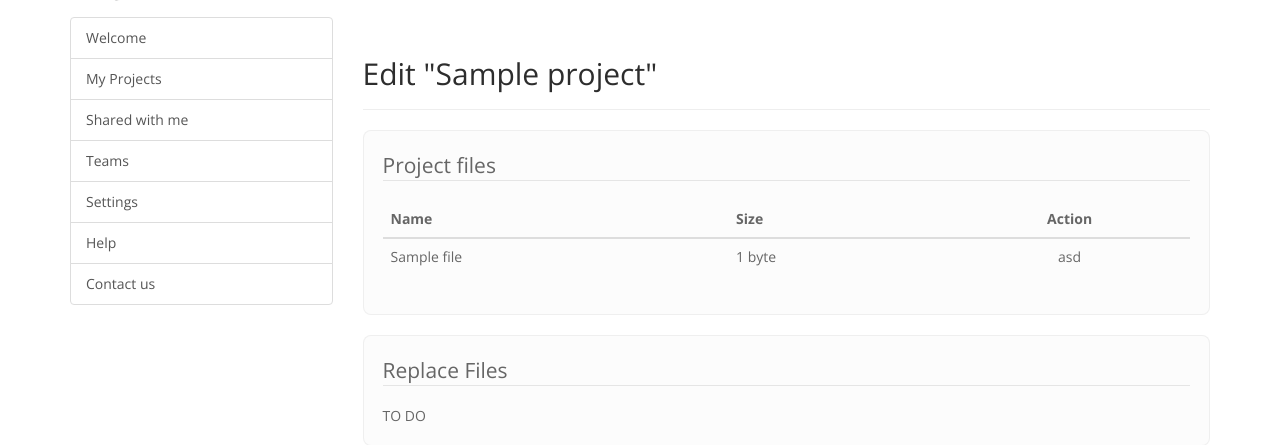
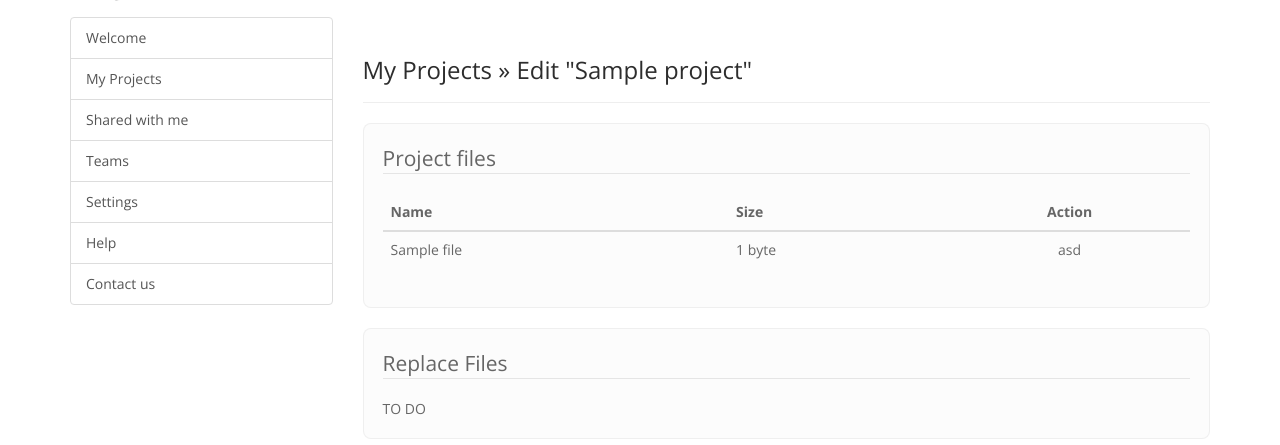
Before and after one commit to merenlab/anviserver, a Django app: template main/templates/projects/edit.html in a window 1280 px wide. Shown: the part 55-500 px from the top of the page. Run offline with Django 3.2, Linux system fonts and the light colour scheme; tables that the repository leaves empty hold one stand-in row (values such as "Sample post"); the template is opened without the code that fills it: values that come from a table or form of the project are taken from there, most other values are stand-ins (such as "Sample title", 1, 10 or a date in 2020); some libraries are stand-ins or nearby versions.

Commit message:
organize page headers

```diff
--- a/main/static/css/style.css
+++ b/main/static/css/style.css
@@ -4,6 +4,14 @@
     margin: 0px 6px;
     display: inline-block;
     border-radius: 50%;
+}
+
+.page-header h3 a {
+    color: #2d2d2d;
+}
+
+.page-header h3 a:hover {
+    text-decoration: none;
 }
 
 .content {
@@ -13,7 +21,6 @@
 .fileUploadTxt {
     font-size: 12px;
 }
-
 
 .well {
 	background-color: rgb(252,252,252);
--- a/main/templates/projects/edit.html
+++ b/main/templates/projects/edit.html
@@ -1,6 +1,6 @@
 {% extends 'index.html' %} {% block title %}Edit {{ project.name }}{% endblock %} {% block content %}
 <div class="page-header">
-    <h2>Edit "{{ project.name }}"</h2>
+    <h3><a href="{% url 'projects' %}">My Projects</a> &raquo; Edit "{{ project.name }}"</h3>
 </div>
 <div class="well">
     <legend>Project files</legend>
--- a/main/templates/projects/list.html
+++ b/main/templates/projects/list.html
@@ -1,6 +1,6 @@
 {% extends 'index.html' %} {% block title %}{{ page_title }}{% endblock %} {% block content %}
 <div class="page-header">
-    <h2>{{ page_title }}</h2>
+    <h3>{{ page_title }}</h3>
 </div>
 {% if projects %}
 <div class="well">
--- a/main/templates/projects/new.html
+++ b/main/templates/projects/new.html
@@ -1,6 +1,6 @@
 {% extends 'index.html' %} {% block title %}New Project{% endblock %} {% block content %}
 <div class="page-header">
-    <h2>New Project</h2>
+    <h3><a href="{% url 'projects' %}">My Projects</a> &raquo; New Project</h3>
 </div>
 <form method="POST" action="" class="form-horizontal" enctype="multipart/form-data">
     {% csrf_token %}
--- a/main/templates/projects/share.html
+++ b/main/templates/projects/share.html
@@ -1,6 +1,6 @@
 {% extends 'index.html' %} {% block title %}Share {{ project.name }}{% endblock %} {% block content %}
 <div class="page-header">
-    <h2>Share "{{ project.name }}"</h2>
+    <h3><a href="{% url 'projects' %}">My Projects</a> <span>&raquo;</span> Share "{{ project.name }}"</h3>
 </div>
 <div class="col-md-12">
     <div class="well">
```
